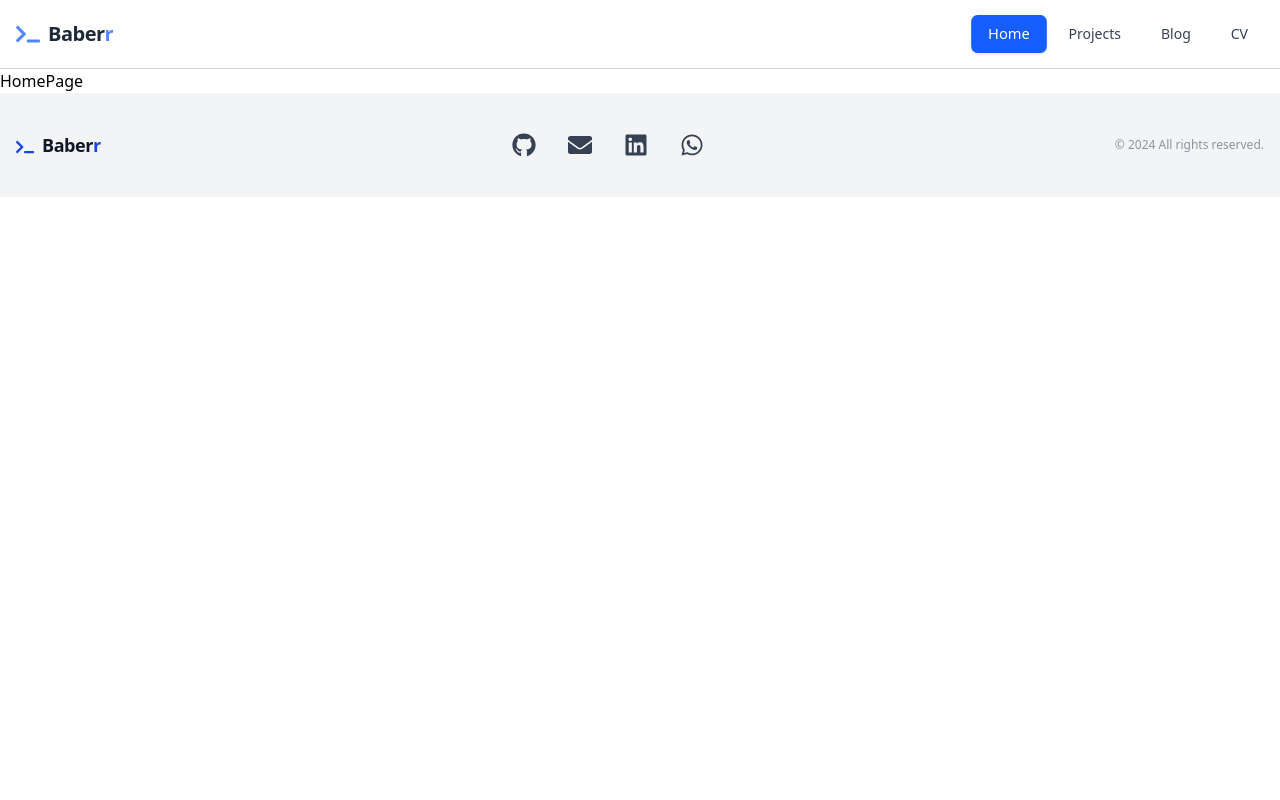
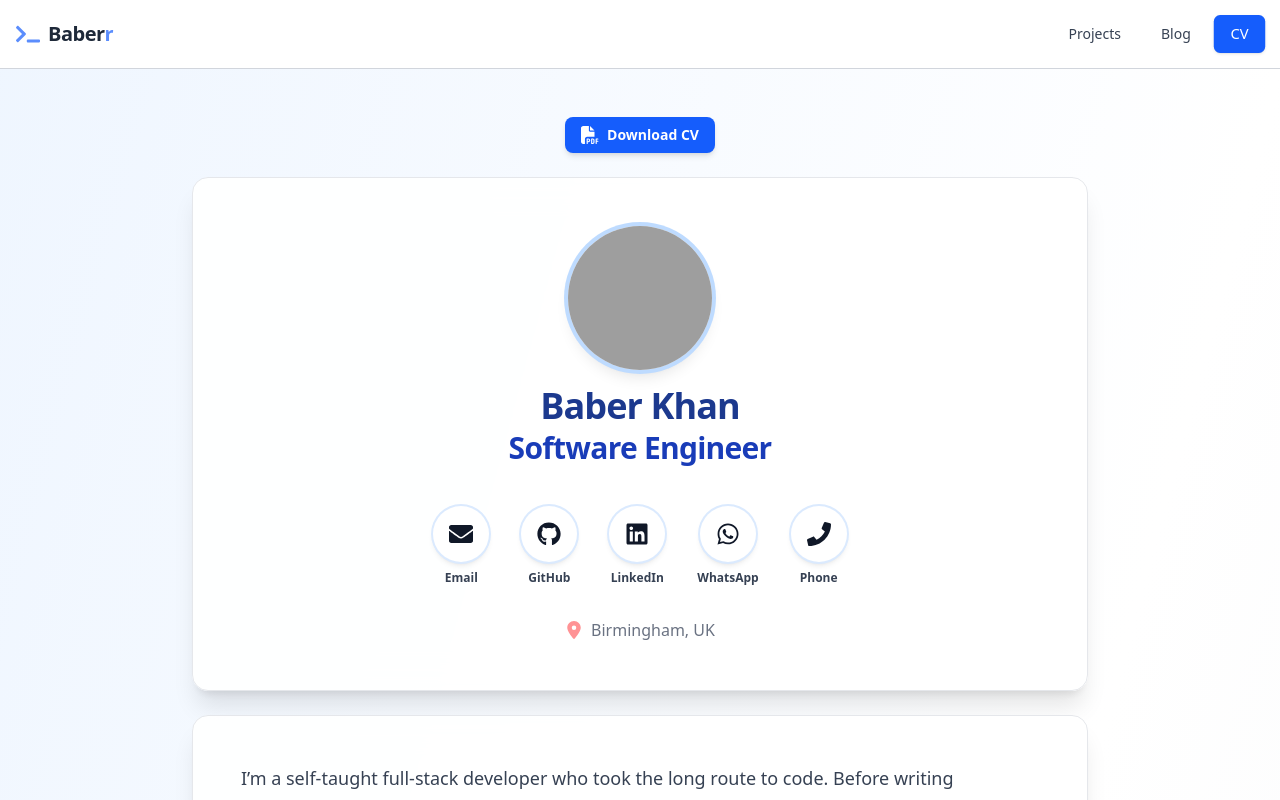
Before and after one commit to baberlabs/portfolio, a React (Vite) app: page / in a window 1280 px wide. Shown: the top 800 px of the page. Built offline with nearby package versions, Linux system fonts and the light colour scheme; grey boxes are pictures that could not be loaded.

Commit message:
Remove redundant homepage

```diff
--- a/src/components/Header.jsx
+++ b/src/components/Header.jsx
@@ -2,10 +2,9 @@ import { FaTerminal } from "react-icons/fa";
 import { Link, useLocation } from "react-router-dom";
 
 const navLinks = [
-  { to: "/", label: "Home" },
   { to: "/projects", label: "Projects" },
   { to: "/blog", label: "Blog" },
-  { to: "/cv", label: "CV" },
+  { to: "/", label: "CV" },
 ];
 
 const Header = () => (
--- a/src/pages/HomePage.jsx
+++ /dev/null
@@ -1,5 +0,0 @@
-const HomePage = () => {
-  return <div>HomePage</div>;
-};
-
-export default HomePage;
--- a/src/routes/AppRoutes.jsx
+++ b/src/routes/AppRoutes.jsx
@@ -1,7 +1,6 @@
 import { Routes, Route } from "react-router-dom";
 
 import Layout from "../Layout";
-import HomePage from "../pages/HomePage";
 import ProjectsPage from "../pages/ProjectsPage";
 import BlogPage from "../pages/BlogPage";
 import CVPage from "../pages/CVPage";
@@ -11,10 +10,9 @@ const AppRoutes = () => {
   return (
     <Routes>
       <Route element={<Layout />}>
-        <Route path="/" element={<HomePage />} />
+        <Route path="/" element={<CVPage />} />
         <Route path="/projects" element={<ProjectsPage />} />
         <Route path="/blog" element={<BlogPage />} />
-        <Route path="/cv" element={<CVPage />} />
         <Route path="*" element={<NotFoundPage />} />
       </Route>
     </Routes>
```
